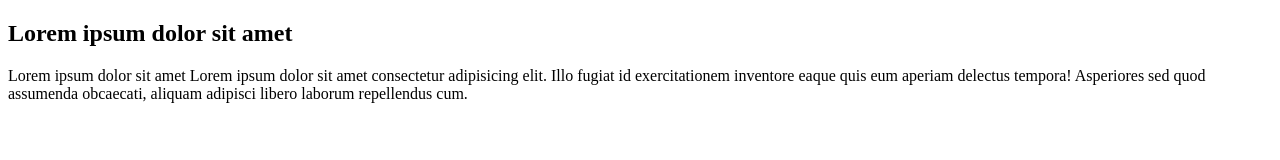
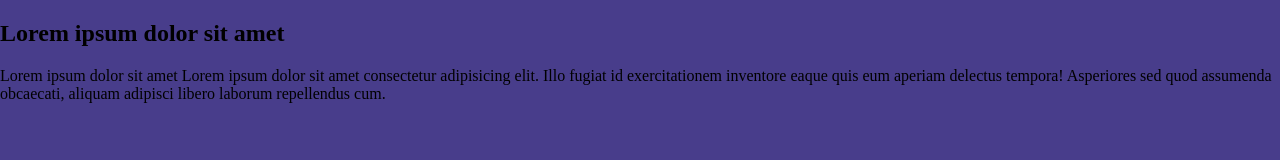
Before and after one commit to tiagobalsas/calculadora-imc, a plain HTML site: page index.html in a window 1280 px wide. Drawn offline with Linux system fonts and the light colour scheme; a script that the page names is missing.

Commit message:
Reseta configuração do body

```diff
--- a/assets/css/style.css
+++ b/assets/css/style.css
@@ -5,3 +5,8 @@
   box-sizing: border-box;
   outline: 0;
 }
+body {
+  margin: 0;
+  padding: 0;
+  background: var(--primery-color);
+}
```
